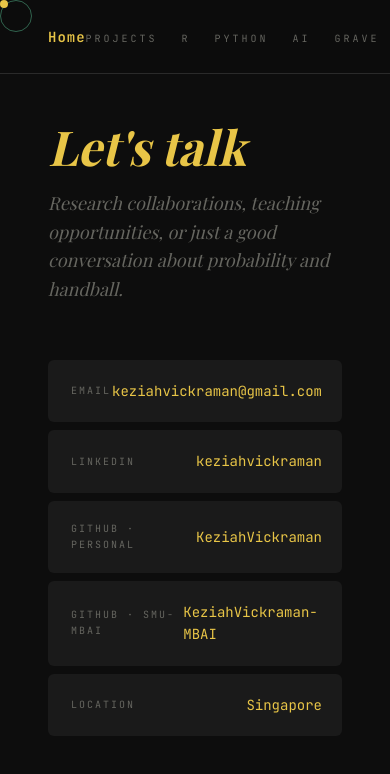
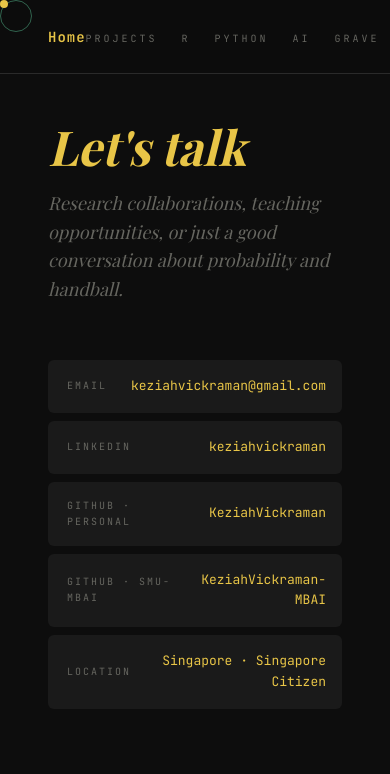
Before and after one commit to KeziahVickraman-MBAI/keziah-portfolio-updated, a Next.js app: page /contact in a window 390 px wide. Shown: the top 774 px of the page. Built offline with nearby package versions, Linux system fonts and the light colour scheme.

Commit message:
Add citizenship to contact location and tidy mobile layout
Co-Authored-By: Claude Opus 5.5 <noreply@anthropic.com>

```diff
--- a/app/contact/page.tsx
+++ b/app/contact/page.tsx
@@ -22,7 +22,7 @@ export default function ContactPage() {
     },
     {
       label: "Location",
-      value: "Singapore",
+      value: "Singapore · Singapore Citizen",
       href: null,
     },
   ];
@@ -93,6 +93,7 @@ export default function ContactPage() {
           display: flex;
           align-items: center;
           justify-content: space-between;
+          gap: 16px;
           background: var(--panel);
           padding: 20px;
           border-radius: 6px;
@@ -113,6 +114,12 @@ export default function ContactPage() {
           font-family: var(--font-jetbrains), ui-monospace, monospace;
           font-size: 14px;
           color: var(--accent);
+          text-align: right;
+          overflow-wrap: break-word;
+        }
+        @media (max-width: 480px) {
+          .contact-row { padding: 16px; }
+          .contact-value { font-size: 13px; }
         }
         .contact-link {
           text-decoration: none;
```
